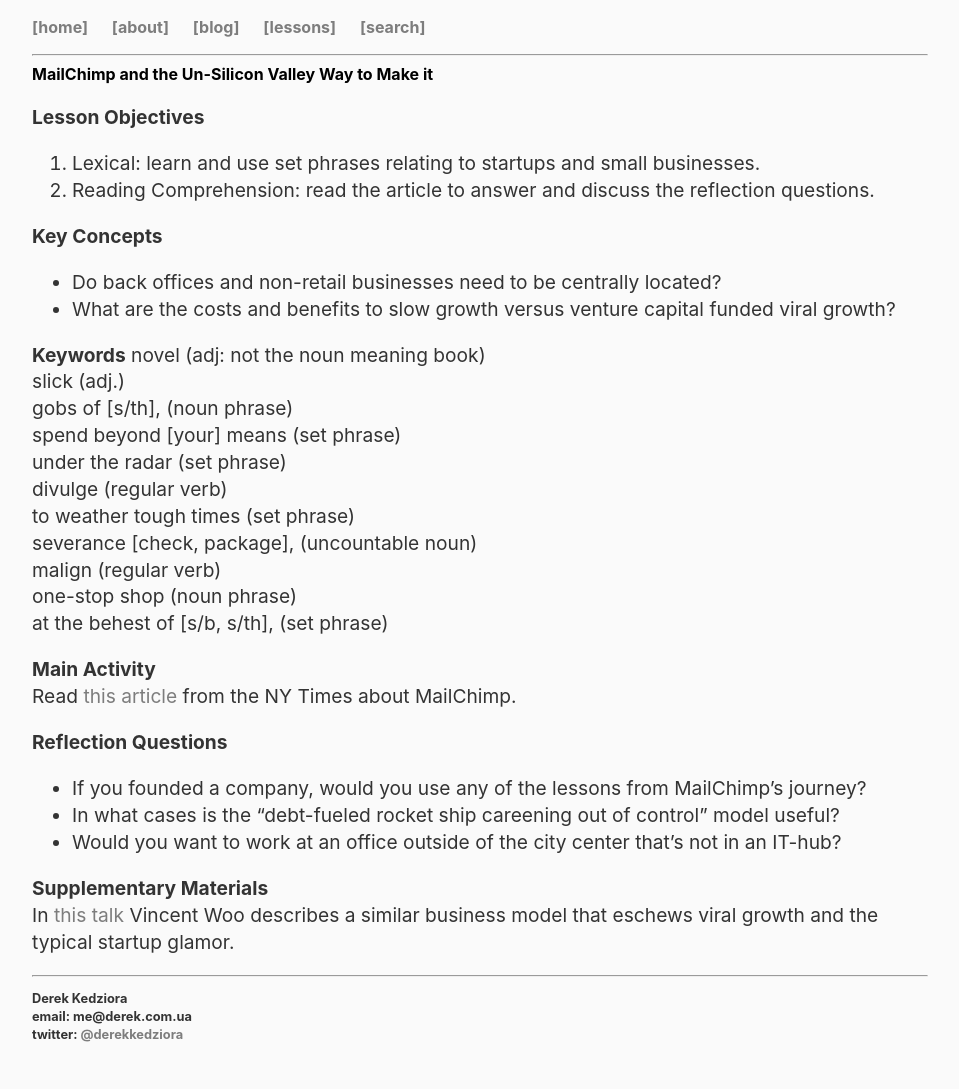
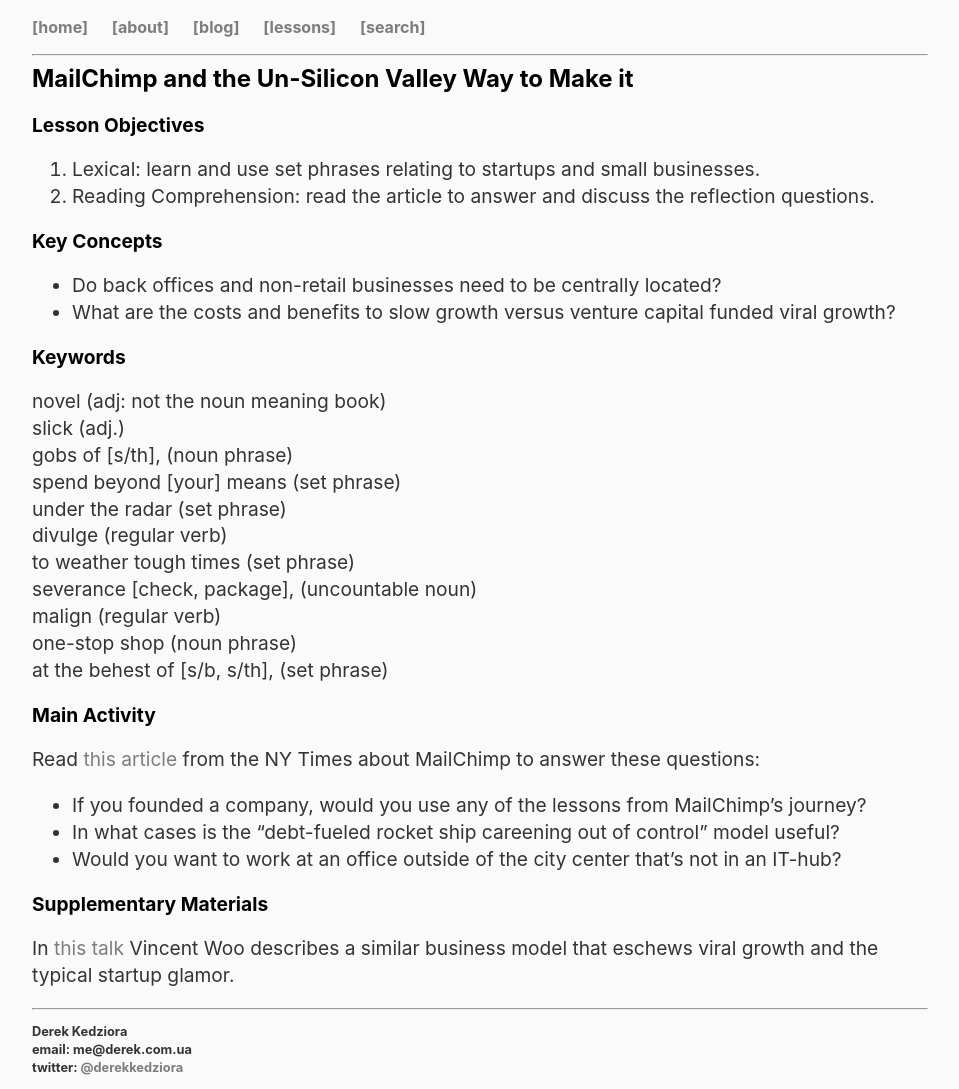
Before and after one commit to ZeroDeth/derekkedziora.github.io, a Jekyll site: the page built from _posts/2016-10-24-mailchimp.md, in a window 1280 px wide. Shown: the whole page, without its empty margins (160-1119 px from the left). Built offline with Jekyll 4.4.1, drawn with Linux system fonts in a browser that asks for light colours; before the commit the page ends 1056 px from its top, so only the background shows below that.

Commit message:
format updated

```diff
--- a/_posts/2016-10-24-mailchimp.md
+++ b/_posts/2016-10-24-mailchimp.md
@@ -7,16 +7,19 @@ date: 2016-10-24
 permalink: "/lessons/mailchimp-startup"
 description: "MailChimp defies the traditional startup model and is successful outside of SF and without venture capital."
 ---
-#### MailChimp and the Un-Silicon Valley Way to Make it
-**Lesson Objectives**
+## MailChimp and the Un-Silicon Valley Way to Make it
+<p></p>
+### Lesson Objectives
+
 1. Lexical: learn and use set phrases relating to startups and small businesses.
 2. Reading Comprehension: read the article to answer and discuss the reflection questions.
 
-**Key Concepts**
+### Key Concepts
+
 - Do back offices and non-retail businesses need to be centrally located?
 - What are the costs and benefits to slow growth versus venture capital funded viral growth?
 
-**Keywords**
+### Keywords
 novel (adj: not the noun meaning book)
 slick (adj.)
 gobs of [s/th], (noun phrase)
@@ -29,13 +32,12 @@ malign (regular verb)
 one-stop shop (noun phrase)
 at the behest of [s/b, s/th], (set phrase)
 
-**Main Activity**
-Read <a href="http://www.nytimes.com/2016/10/06/technology/mailchimp-and-the-un-silicon-valley-way-to-make-it-as-a-start-up.html?_r=1" target="_blank">this article</a> from the NY Times about MailChimp.
+### Main Activity
+Read <a href="http://www.nytimes.com/2016/10/06/technology/mailchimp-and-the-un-silicon-valley-way-to-make-it-as-a-start-up.html?_r=1" target="_blank">this article</a> from the NY Times about MailChimp to answer these questions:
 
-**Reflection Questions**
 - If you founded a company, would you use any of the lessons from MailChimp's journey?
 - In what cases is the "debt-fueled rocket ship careening out of control" model useful?
 - Would you want to work at an office outside of the city center that's not in an IT-hub?
 
-**Supplementary Materials**
+### Supplementary Materials
 In <a href="https://www.youtube.com/watch?v=J8UwcyYT3z0" target="_blank">this talk</a> Vincent Woo describes a similar business model that eschews viral growth and the typical startup glamor.
```
